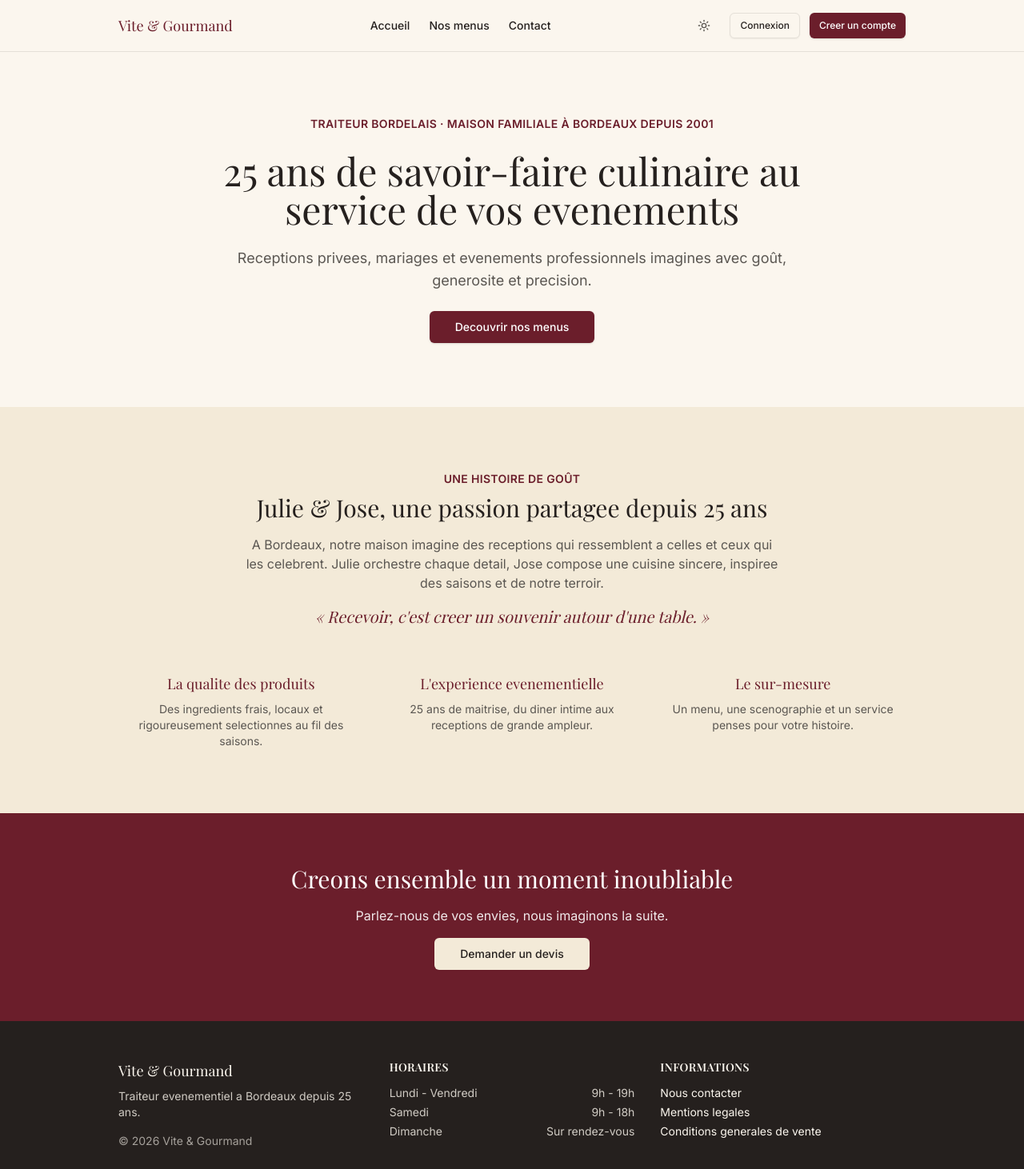
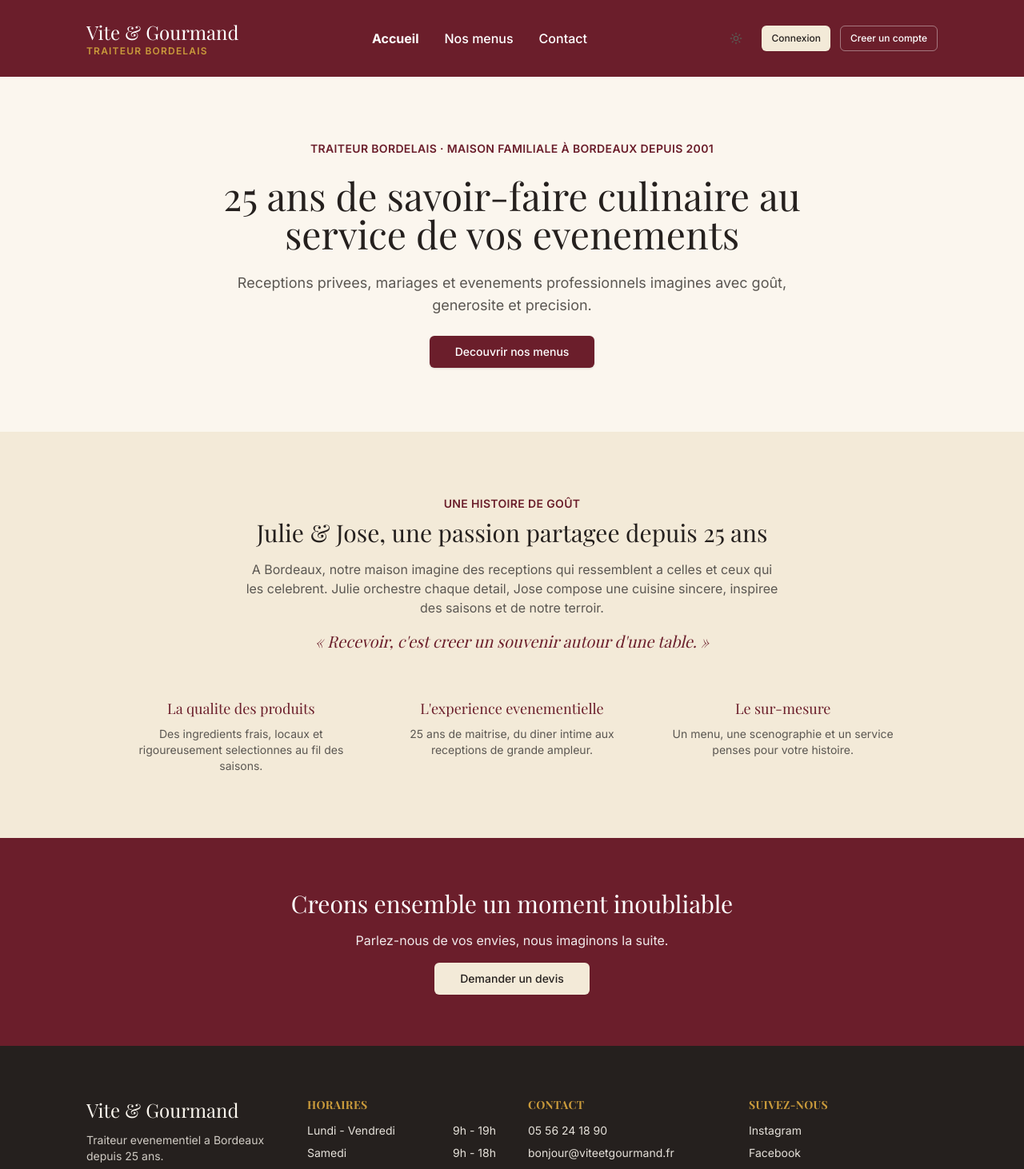
Before and after one commit to arthurgatoux/vite-gourmand, a Next.js app: page / in a window 1280 px wide. Shown: the top 1462 px of the page at 80% size. Built offline with nearby package versions, Linux system fonts and the light colour scheme; no server answers; the database is empty.

Commit message:
fix(layout): aligner header/footer sur les valeurs reelles Figma (couleurs, typo, colonnes)

```diff
--- a/components/layout/footer.tsx
+++ b/components/layout/footer.tsx
@@ -6,23 +6,22 @@ const HORAIRES = [
   { jour: "Dimanche", plage: "Sur rendez-vous" },
 ];
 
+const RESEAUX = ["Instagram", "Facebook", "Pinterest"];
+
 export function Footer() {
   return (
     <footer className="w-full bg-foreground text-background">
-      <div className="mx-auto grid max-w-5xl gap-8 px-5 py-12 sm:grid-cols-3">
+      <div className="mx-auto grid max-w-6xl gap-10 px-6 py-16 lg:grid-cols-4 lg:px-11">
         <div>
-          <p className="font-heading text-lg">Vite &amp; Gourmand</p>
-          <p className="mt-2 text-sm text-background/80">
+          <p className="font-heading text-2xl">Vite &amp; Gourmand</p>
+          <p className="mt-3 text-sm text-background/80">
             Traiteur evenementiel a Bordeaux depuis 25 ans.
-          </p>
-          <p className="mt-4 text-sm text-background/60">
-            &copy; {new Date().getFullYear()} Vite &amp; Gourmand
           </p>
         </div>
 
         <div>
-          <h2 className="text-sm font-semibold uppercase tracking-wide">Horaires</h2>
-          <dl className="mt-3 space-y-1 text-sm text-background/80">
+          <h2 className="text-sm font-bold uppercase tracking-wide text-accent">Horaires</h2>
+          <dl className="mt-3 space-y-2 text-sm text-background/90">
             {HORAIRES.map((h) => (
               <div key={h.jour} className="flex justify-between gap-4">
                 <dt>{h.jour}</dt>
@@ -33,33 +32,43 @@ export function Footer() {
         </div>
 
         <div>
-          <h2 className="text-sm font-semibold uppercase tracking-wide">Informations</h2>
-          <ul className="mt-3 space-y-1 text-sm">
+          <h2 className="text-sm font-bold uppercase tracking-wide text-accent">Contact</h2>
+          <ul className="mt-3 space-y-2 text-sm text-background/90">
+            <li>05 56 24 18 90</li>
             <li>
-              <Link
-                href="/contact"
-                className="underline-offset-4 hover:underline focus-visible:outline-none focus-visible:ring focus-visible:ring-ring focus-visible:ring-offset-2 rounded-sm"
-              >
-                Nous contacter
-              </Link>
+              <a href="mailto:bonjour@viteetgourmand.fr" className="underline-offset-4 hover:underline">
+                bonjour@viteetgourmand.fr
+              </a>
             </li>
-            <li>
-              <Link
-                href="/mentions-legales"
-                className="underline-offset-4 hover:underline focus-visible:outline-none focus-visible:ring focus-visible:ring-ring focus-visible:ring-offset-2 rounded-sm"
-              >
-                Mentions legales
-              </Link>
-            </li>
-            <li>
-              <Link
-                href="/cgv"
-                className="underline-offset-4 hover:underline focus-visible:outline-none focus-visible:ring focus-visible:ring-ring focus-visible:ring-offset-2 rounded-sm"
-              >
-                Conditions generales de vente
-              </Link>
-            </li>
+            <li>Bordeaux &amp; Gironde</li>
           </ul>
+        </div>
+
+        <div>
+          <h2 className="text-sm font-bold uppercase tracking-wide text-accent">Suivez-nous</h2>
+          <ul className="mt-3 space-y-2 text-sm text-background/90">
+            {RESEAUX.map((reseau) => (
+              <li key={reseau}>
+                <a href="#" className="underline-offset-4 hover:underline">
+                  {reseau}
+                </a>
+              </li>
+            ))}
+          </ul>
+        </div>
+      </div>
+
+      <div className="border-t border-background/20">
+        <div className="mx-auto flex max-w-6xl flex-col gap-4 px-6 py-6 text-sm text-background/80 sm:flex-row sm:items-center sm:justify-between lg:px-11">
+          <p>&copy; {new Date().getFullYear()} Vite &amp; Gourmand</p>
+          <div className="flex gap-6">
+            <Link href="/mentions-legales" className="underline-offset-4 hover:underline focus-visible:outline-none focus-visible:ring focus-visible:ring-ring focus-visible:ring-offset-2 rounded-sm">
+              Mentions legales
+            </Link>
+            <Link href="/cgv" className="underline-offset-4 hover:underline focus-visible:outline-none focus-visible:ring focus-visible:ring-ring focus-visible:ring-offset-2 rounded-sm">
+              CGV
+            </Link>
+          </div>
         </div>
       </div>
     </footer>
--- a/components/layout/header.tsx
+++ b/components/layout/header.tsx
@@ -3,6 +3,7 @@ import { Button } from "@/components/ui/button";
 import { ThemeSwitcher } from "@/components/theme-switcher";
 import { LogoutButton } from "@/components/logout-button";
 import { getCurrentProfile } from "@/lib/supabase/get-current-profile";
+import { cn } from "@/lib/utils";
 
 const NAV_LINKS = [
   { href: "/", label: "Accueil" },
@@ -20,22 +21,28 @@ export async function Header() {
   const profil = await getCurrentProfile();
 
   return (
-    <header className="w-full border-b border-border bg-background">
-      <div className="mx-auto flex h-16 max-w-5xl items-center justify-between px-5">
+    <header className="w-full bg-primary text-primary-foreground">
+      <div className="mx-auto flex h-24 max-w-6xl items-center justify-between px-6 lg:px-11">
         <Link
           href="/"
-          className="font-heading text-lg text-primary focus-visible:outline-none focus-visible:ring focus-visible:ring-ring focus-visible:ring-offset-2 focus-visible:ring-offset-background rounded-sm"
+          className="flex flex-col leading-tight focus-visible:outline-none focus-visible:ring focus-visible:ring-ring focus-visible:ring-offset-2 focus-visible:ring-offset-primary rounded-sm"
         >
-          Vite &amp; Gourmand
+          <span className="font-heading text-2xl">Vite &amp; Gourmand</span>
+          <span className="text-xs font-semibold uppercase tracking-widest text-accent">
+            Traiteur bordelais
+          </span>
         </Link>
 
         <nav aria-label="Navigation principale">
-          <ul className="flex items-center gap-6 text-sm font-medium">
-            {NAV_LINKS.map((link) => (
+          <ul className="hidden items-center gap-8 text-base sm:flex">
+            {NAV_LINKS.map((link, index) => (
               <li key={link.href}>
                 <Link
                   href={link.href}
-                  className="text-foreground hover:text-primary focus-visible:outline-none focus-visible:ring focus-visible:ring-ring focus-visible:ring-offset-2 focus-visible:ring-offset-background rounded-sm"
+                  className={cn(
+                    index === 0 ? "font-bold" : "font-medium",
+                    "hover:text-accent focus-visible:outline-none focus-visible:ring focus-visible:ring-ring focus-visible:ring-offset-2 focus-visible:ring-offset-primary rounded-sm"
+                  )}
                 >
                   {link.label}
                 </Link>
@@ -48,7 +55,7 @@ export async function Header() {
           <ThemeSwitcher />
           {profil ? (
             <>
-              <Button asChild size="sm" variant="outline">
+              <Button asChild size="sm" variant="secondary">
                 <Link href={espaceLink(profil.role).href}>
                   {espaceLink(profil.role).label}
                 </Link>
@@ -57,10 +64,10 @@ export async function Header() {
             </>
           ) : (
             <>
-              <Button asChild size="sm" variant="outline">
+              <Button asChild size="sm" variant="secondary">
                 <Link href="/auth/login">Connexion</Link>
               </Button>
-              <Button asChild size="sm">
+              <Button asChild size="sm" variant="outline" className="border-primary-foreground/40 bg-transparent text-primary-foreground hover:bg-primary-foreground/10">
                 <Link href="/auth/sign-up">Creer un compte</Link>
               </Button>
             </>
```
